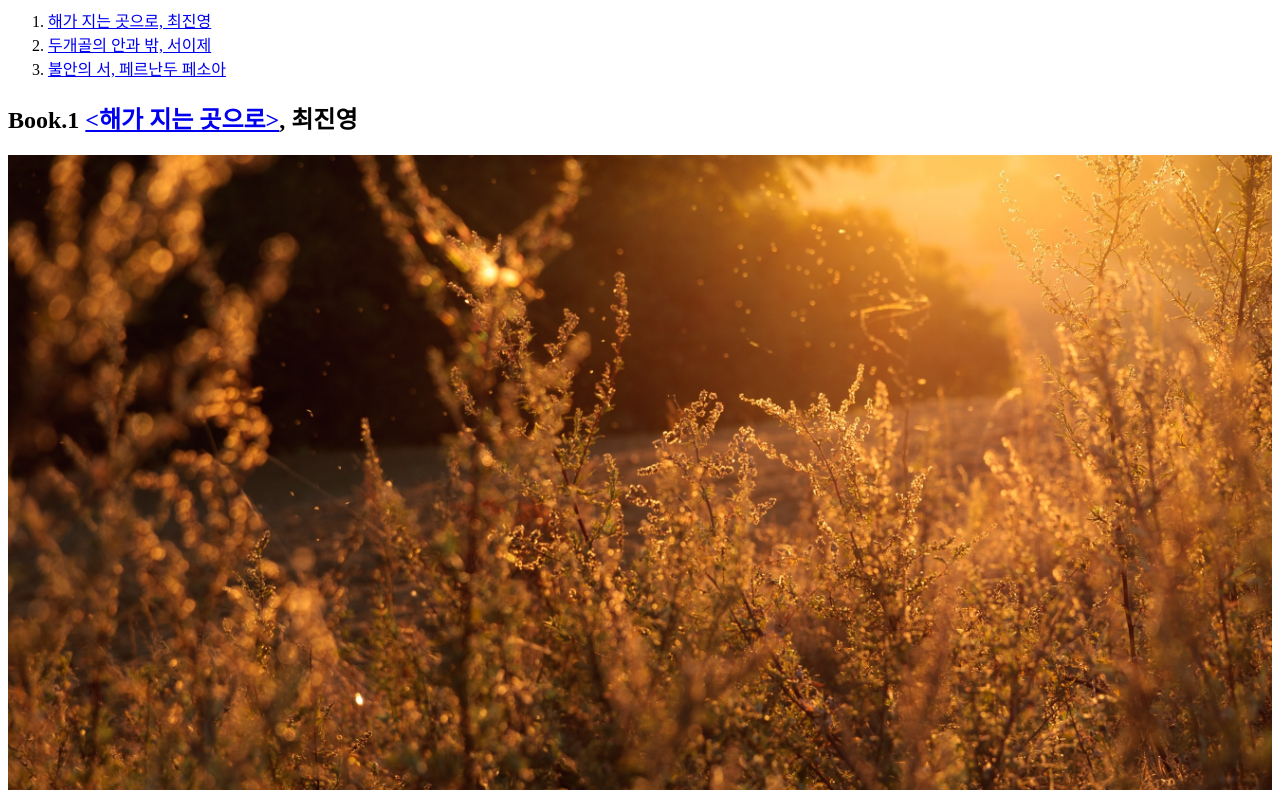
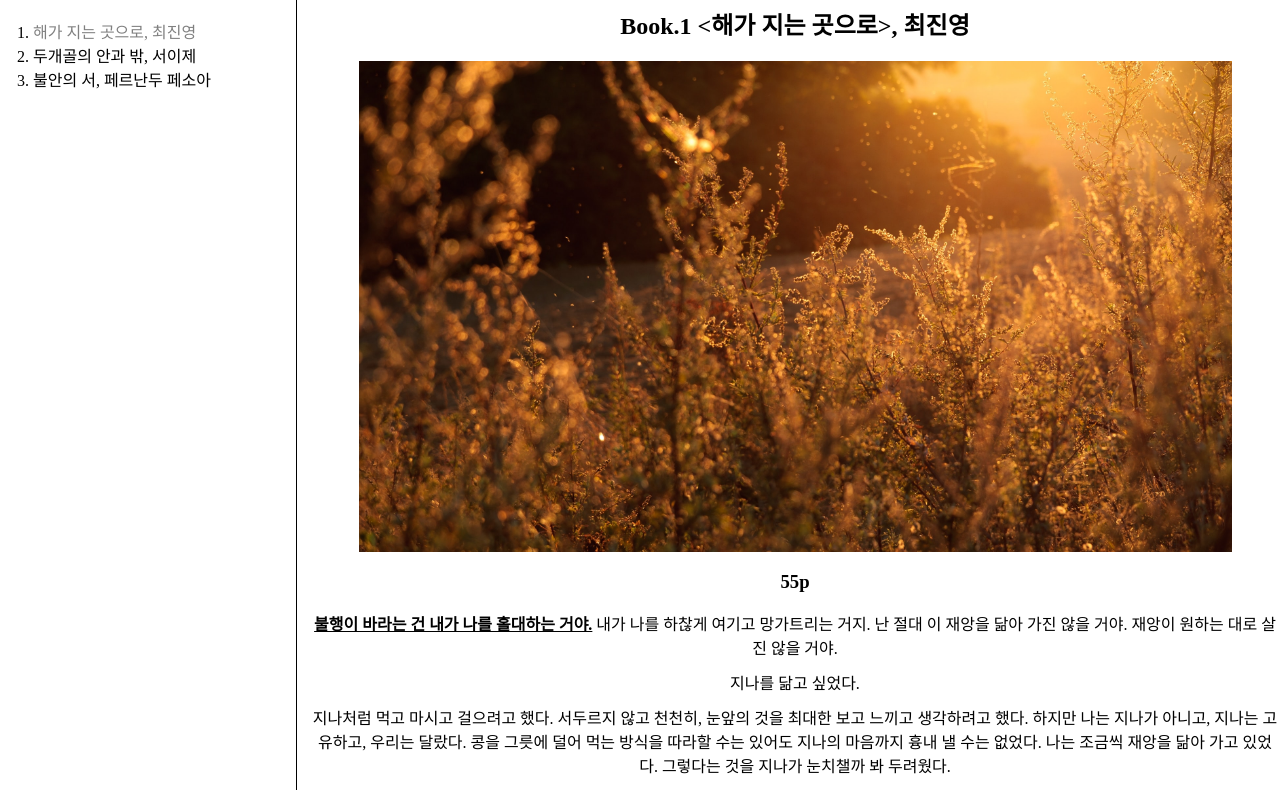
Before and after one commit to youandpepper/my-first-web-site, a plain HTML site: page 1.html in a window 1280 px wide. Shown: the part 81-871 px from the top of the page. Drawn offline with Linux system fonts and the light colour scheme; a script that the page names is missing.

Commit message:
Add files via upload

```diff
--- a/1.html
+++ b/1.html
@@ -12,18 +12,60 @@
 <head>
 <title>페퍼의 독서일기 - 해가 지는 곳으로, 최진영</title>
 <meta charset="utf-8">
+<style>
+  body {
+    margin:0px;
+  }
+  #active {
+    color:gray
+  }
+  a {
+    color:black;
+    text-decoration: none;
+  }
+  h1 {
+    border-bottom:1px solid black;
+    padding:10px;
+    margin:0;
+  }
+  #grid {
+    display: grid;
+    grid-template-columns: 280px 1fr;
+  }
+  #grid ol {
+    border-right:1px solid black;
+    width:230px;
+    margin:0;
+    padding:33px;
+  }
+  #grid #article {
+    text-align: center;
+    padding-left: 30px;
+  }
+  img {
+    display: block;
+    margin: 0px auto;
+  }
+</style>
 </head>
 <body>
   <h1><a href="index.html">페퍼의 독서일기</a></h1>
+  <div id="grid">
       <ol>
-      <li><a href="1.html">해가 지는 곳으로, 최진영</a></li>
+          <li><a href="1.html" id="active">해가 지는 곳으로, 최진영</a></li>
           <li><a href="2.html">두개골의 안과 밖, 서이제 </a></li>
           <li><a href="3.html">불안의 서, 페르난두 페소아</a></li>
       </ol>
+      <div id="article">
          <h2>Book.1 <a href="https://search.shopping.naver.com/book/catalog/32444848019?cat_id=50010002&frm=PBOKPRO&query=%ED%95%B4%EA%B0%80+%EC%A7%80%EB%8A%94+%EA%B3%B3%EC%9C%BC%EB%A1%9C+%EC%B5%9C%EC%A7%84%EC%98%81&NaPm=ct%3Dlct4sxyo%7Cci%3Da315a4538e1cc968273f2d2df514b8e13e9ef43d%7Ctr%3Dboknx%7Csn%3D95694%7Chk%3D5b3fcaf76bbc9d715d2c00a5a612210c7bfcd062" target="_blank" title="<해가 지는 곳으로> 책 소개"><해가 지는 곳으로></a>, 최진영</h2>
-  <img src="해가 지는 곳으로.jpg" width="100%">
+         <img src="해가 지는 곳으로.jpg" width="90%">
          <h3>55p</h3>
-  <p><strong><u>불행이 바라는 건 내가 나를 홀대하는 거야.</strong></u> 내가 나를 하찮게 여기고 망가트리는 거지. 난 절대 이 재앙을 닮아 가진 않을 거야. 재앙이 원하는 대로 살진 않을 거야.</p><p style="margin:-5px 0px;">지나를 닮고 싶었다.</p><p>지나처럼 먹고 마시고 걸으려고 했다. 서두르지 않고 천천히, 눈앞의 것을 최대한 보고 느끼고 생각하려고 했다. 하지만 나는 지나가 아니고, 지나는 고유하고, 우리는 달랐다. 콩을 그릇에 덜어 먹는 방식을 따라할 수는 있어도 지나의 마음까지 흉내 낼 수는 없었다. 나는 조금씩 재앙을 닮아 가고 있었다. 그렇다는 것을 지나가 눈치챌까 봐 두려웠다.</p>
+         <p><strong><u>불행이 바라는 건 내가 나를 홀대하는 거야.</strong></u> 내가 나를 하찮게 여기고 망가트리는 거지. 난 절대 이 재앙을 닮아 가진 않을 거야. 재앙이 원하는 대로 살진 않을 거야.</p><p style="margin:-5px 0px;">지나를 닮고 싶었다.</p><p>지나처럼 먹고 마시고 걸으려고 했다. 서두르지 않고 천천히, 눈앞의 것을 최대한 보고 느끼고 생각하려고 했다. 하지만 나는 지나가 아니고, 지나는 고유하고, 우리는 달랐다. 콩을 그릇에 덜어 먹는 방식을 따라할 수는 있어도 지나의 마음까지 흉내 낼 수는 없었다. 나는 조금씩 재앙을 닮아 가고 있었다. 그렇다는 것을 지나가 눈치챌까 봐 두려웠다.
+         </p>
+      </div>
+   </div>
+
+
   <p>
     <div id="disqus_thread"></div>
     <script>
```
Also changed, not shown: 2.html (+45 -3 lines), 3.html (+45 -3 lines), box.html (added, +21 -0 lines), grid.html (added, +23 -0 lines), index.html (+21 -2 lines). Lines whose indentation alone changed are shown as unchanged.
